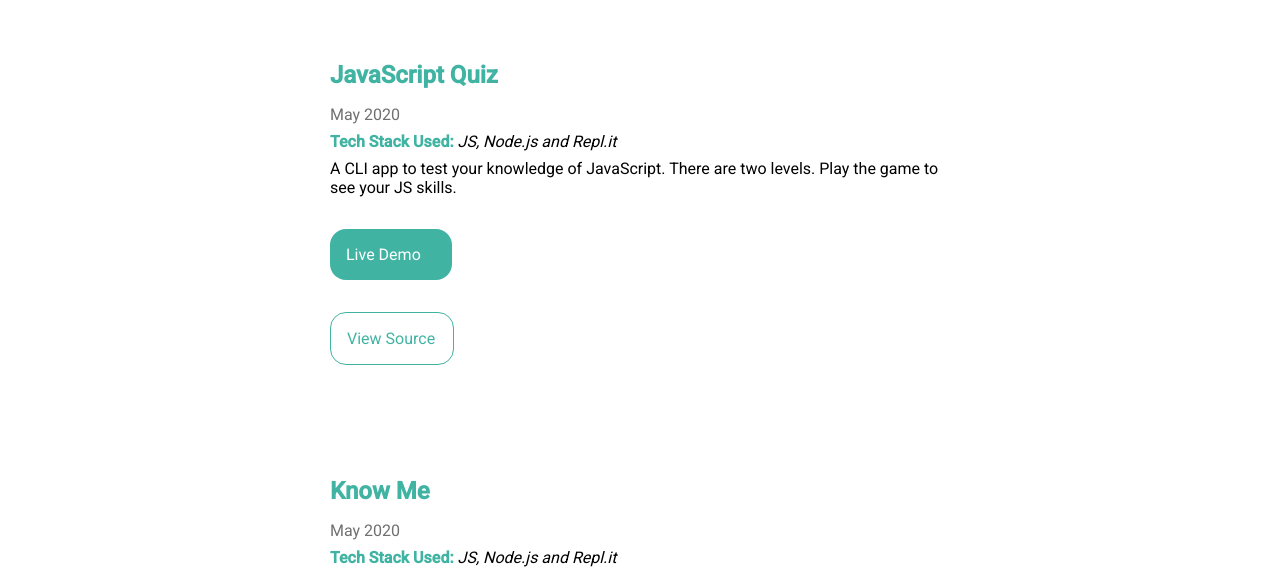
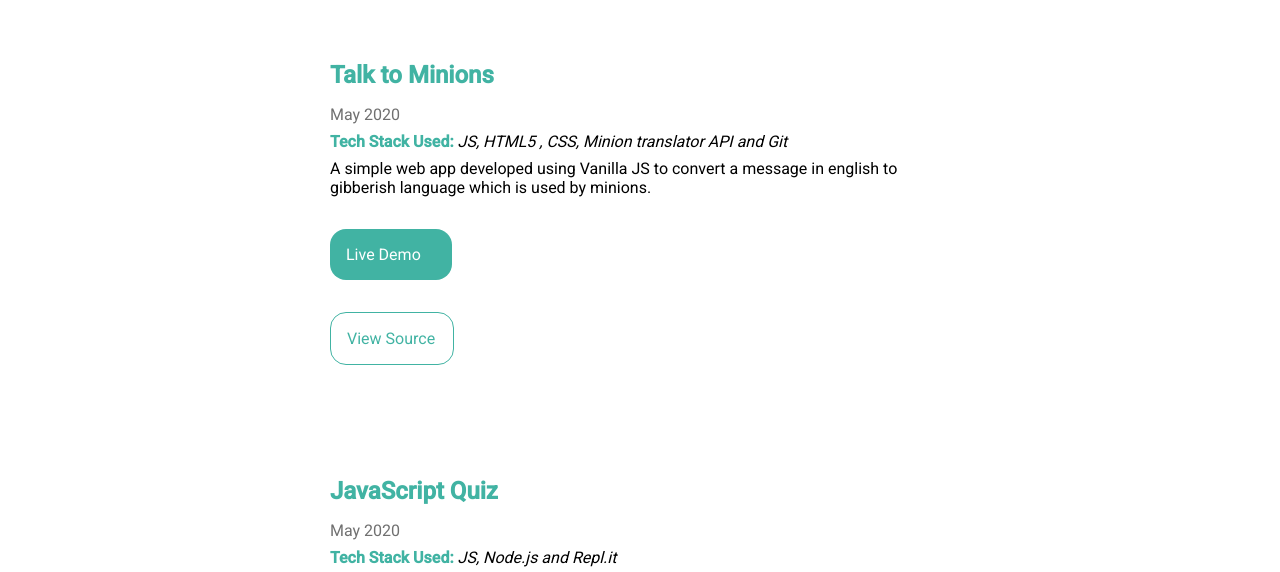
Before and after one commit to CoderSaty/FirstProjects, a plain HTML site: page project.html in a window 1280 px wide. Shown: the part 452-1024 px from the top of the page. Drawn offline with Linux system fonts and the light colour scheme.

Commit message:
feat: Added Banatalk project

```diff
--- a/project.html
+++ b/project.html
@@ -28,7 +28,23 @@
         <img src="img/projects.svg" alt="" class="hero-image">
         <h1 class="hero-heading">See my <span class="highlight">Work</span></h1>
     </header>
+    <section class="section">
+        <h2 class="project-heading">Talk to Minions</h2>
+        <p class="project-date">May 2020</p>
+        <p class="tech-stack">
+            <strong class="highlight-white">Tech Stack Used:</strong> <em> JS, HTML5 , CSS, Minion translator API and
+                Git
+            </em>
+        </p>
+        <p class="description">
+            A simple web app developed using Vanilla JS to convert a message in english to gibberish language which is
+            used by minions.
+            <a target="_blank" href="https://codersaty.github.io/BananaTalk/" class="link primary-link">Live Demo</a>
+            <a target="_blank" href="https://github.com/CoderSaty/BananaTalk" class="link secondary-link">View
+                Source</a>
+        </p>
 
+    </section>
 
     <section class="section">
         <h2 class="project-heading">JavaScript Quiz</h2>
```
